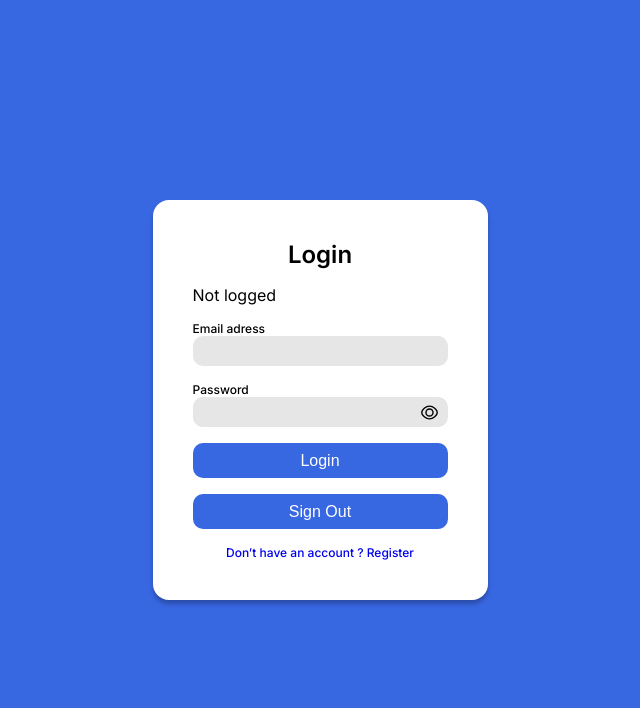
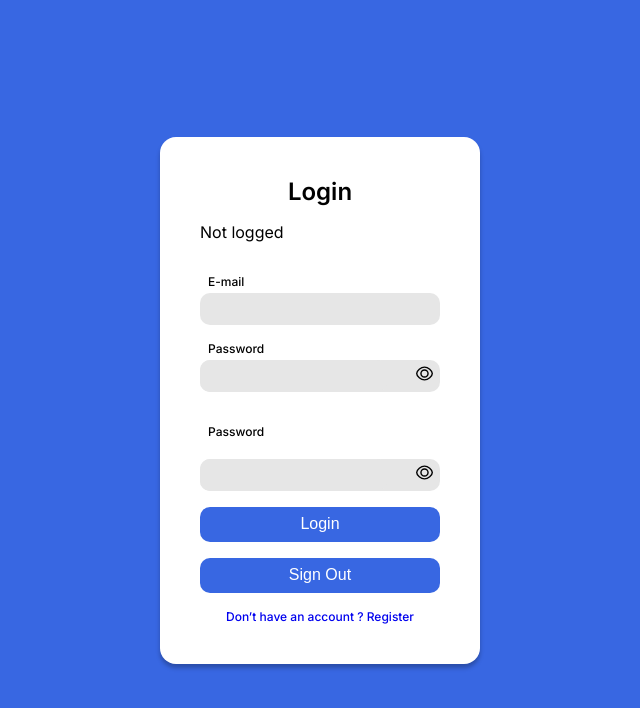
Before and after one commit to igorMSoares/desafio-mentoria-creath, a Next.js app: page /Login/Login in a window 1280 px wide. Shown: the top 708 px of the page, without its empty margins (320-960 px from the left). Built offline with nearby package versions, Linux system fonts and the light colour scheme; no server answers.

Commit message:
cria componentes separados para label e input

```diff
--- a/components/Form.js
+++ b/components/Form.js
@@ -1,41 +1,21 @@
-import { useState } from 'react';
 import styled from 'styled-components';
+import InputPassword from '@/components/InputPassword';
+import LabelInput from '@/components/LabelInput';
+import FormInput from '@/components/FormInput';
 
-const StyledForm = styled.div`
-   flex-direction: column;
-   display: flex;
+const StyledForm = styled.form`
+  display: grid;
+  grid-template-columns: 1fr;
 `;
 
-const StyledInput = styled.input`
-    outline:none;
-    width: 255px;
-    height: 30px;
-    background: #E6E6E6;
-    border-radius: 10px;
-    border-style: none;
-    padding-left:10px;
-    font-style: normal;
-`;
-
-const StyledLabel = styled.label`
-    font-style: normal;
-    font-weight: 500;
-    font-size: 12px;
-    line-height: 15px;
-    color: #000000;
-`;
-
-const LabelInput = ({text}) => <StyledLabel>{text}</StyledLabel>
-const InputForm = ({type}) => <StyledInput type={type}></StyledInput>
-
-
- const Form = ({label, typeB}) => {
-    return(
-        <StyledForm>
-            <LabelInput text={label}/>
-            <InputForm type={typeB} />
-        </StyledForm>
-    );
-}
+const Form = () => {
+  return (
+    <StyledForm>
+      <LabelInput text="E-mail" labelFor="user-email_input" />
+      <FormInput type="text" id="user-email_input" required />
+      <InputPassword />
+    </StyledForm>
+  );
+};
 
 export default Form;
--- /dev/null
+++ b/components/FormInput.js
@@ -0,0 +1,16 @@
+import styled from 'styled-components';
+
+const StyledInput = styled.input`
+  outline: none;
+  // width: 255px;
+  height: 2rem;
+  background: #e6e6e6;
+  border-radius: 10px;
+  border-style: none;
+  padding-left: 10px;
+  font-style: normal;
+`;
+
+const FormInput = ({ type, id }) => <StyledInput id={id} type={type} />;
+
+export default FormInput;
--- a/components/InputPassword.js
+++ b/components/InputPassword.js
@@ -1,86 +1,50 @@
 import { useState } from 'react';
 import styled from 'styled-components';
-import {GrView } from 'react-icons/gr';
-import {BiHide} from 'react-icons/bi'
+import { GrView } from 'react-icons/gr';
+import { BiHide } from 'react-icons/bi';
+import LabelInput from '@/components/LabelInput';
+import FormInput from '@/components/FormInput';
 
-const StyledInput = styled.input`
-    width: 220px;
-    height: 30px;
-    background: #E6E6E6;
-    border-radius: 10px;
-    border-style: none;
-    padding-left:10px;
-    font-style: normal;
-    outline:none;
-`;
-const StyledLabel = styled.label`
-    font-style: normal;
-    font-weight: 500;
-    font-size: 12px;
-    line-height: 15px;
-    color: #000000;
+const Styledtoggle = styled.span`
+  width: 1.5rem;
+  cursor: pointer;
 `;
 
-const StyledForm = styled.div`
-   flex-direction: column;
-   display: flex;
-`;
-const Styledtoggle = styled.span`
-    width: 25px;
-    background: #E6E6E6;
-    border-style:none;
-    display:flex;
-    justify-content:flex-end;
-    cursor: pointer;
-`;
 const StyledContainer = styled.div`
-    width:255;
-    display:flex;
-    align-items: center;
-    background: #E6E6E6;
-    border-radius: 10px;
+  display: flex;
+  align-items: center;
+  justify-content: space-between;
+  background: #e6e6e6;
+  border-radius: 10px;
 `;
 
-export default function InputPassword(){
-    const [passwordShow, setShow] = useState(false)
+export default function InputPassword() {
+  const [passwordShow, setShow] = useState(false);
 
+  const togglePassword = () => {
+    setShow(!passwordShow);
+  };
+  const Icon = () => {
+    if (!passwordShow) {
+      return <GrView size={17} />;
+    } else {
+      return <BiHide size={17} />;
+    }
+  };
 
-    const togglePassword = () =>{
-        setShow(!passwordShow);
-    }
-    const Icon = ()=>{
-        if(!passwordShow){
-            return(
-                <Styledtoggle onClick={togglePassword}>
-                    <GrView size={17}/>
-                </Styledtoggle>
-            );
-        }
-        else{
-            return(
-            <Styledtoggle onClick={togglePassword}>
-                <BiHide size={17}/>
-            </Styledtoggle>
-            );
-        }
-    }
-    ;
-
-    const LabelInput = ({text}) => <StyledLabel>{text}</StyledLabel>;
-    const InputPassword = StyledInput;
-
-
-
-
-    return(
-        <StyledForm>
-            <LabelInput text="Password"/>
-            <StyledContainer>
-                <InputPassword type={passwordShow? "text" : "password"}/>
-                <Styledtoggle>
-                    <Icon/>
-                </Styledtoggle>
-            </StyledContainer>
-        </StyledForm>
-    );
+  return (
+    <>
+      <LabelInput text="Password" labelFor={'user-passwd_input'} />
+      <StyledContainer>
+        <FormInput
+          id="user-passwd_input"
+          type={passwordShow ? 'text' : 'password'}
+          required
+        />
+        <Styledtoggle onClick={togglePassword}>
+          <Icon />
+        </Styledtoggle>
+      </StyledContainer>
+    </>
+  );
 }
--- /dev/null
+++ b/components/LabelInput.js
@@ -0,0 +1,18 @@
+import styled from 'styled-components';
+
+const StyledLabel = styled.label`
+  font-style: normal;
+  font-weight: 500;
+  font-size: 12px;
+  line-height: 15px;
+  color: #000000;
+  margin-top: 0.75rem;
+  padding: 0.25rem;
+  padding-left: 0.5rem;
+`;
+
+const LabelInput = ({ text, labelFor }) => (
+  <StyledLabel htmlFor={labelFor}>{text}</StyledLabel>
+);
+
+export default LabelInput;
```
Also changed, not shown: pages/Register/index.js (+3 -5 lines).
